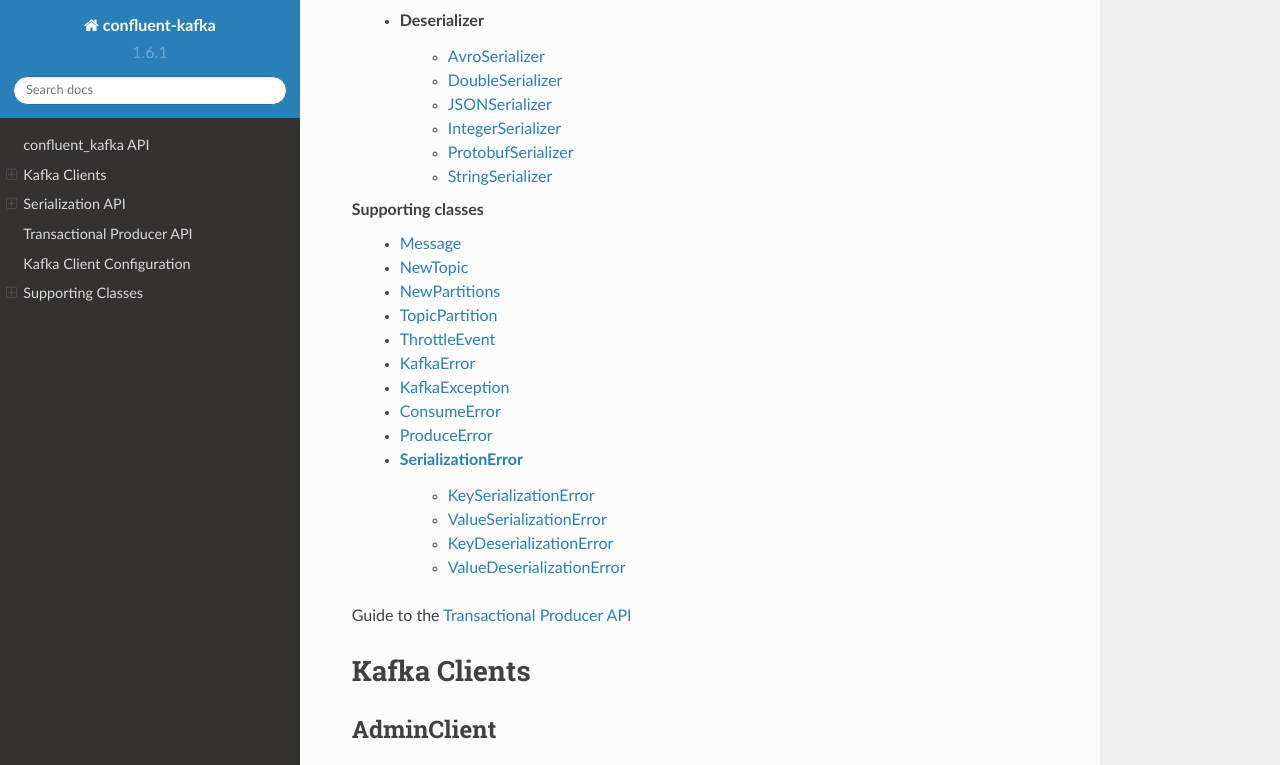
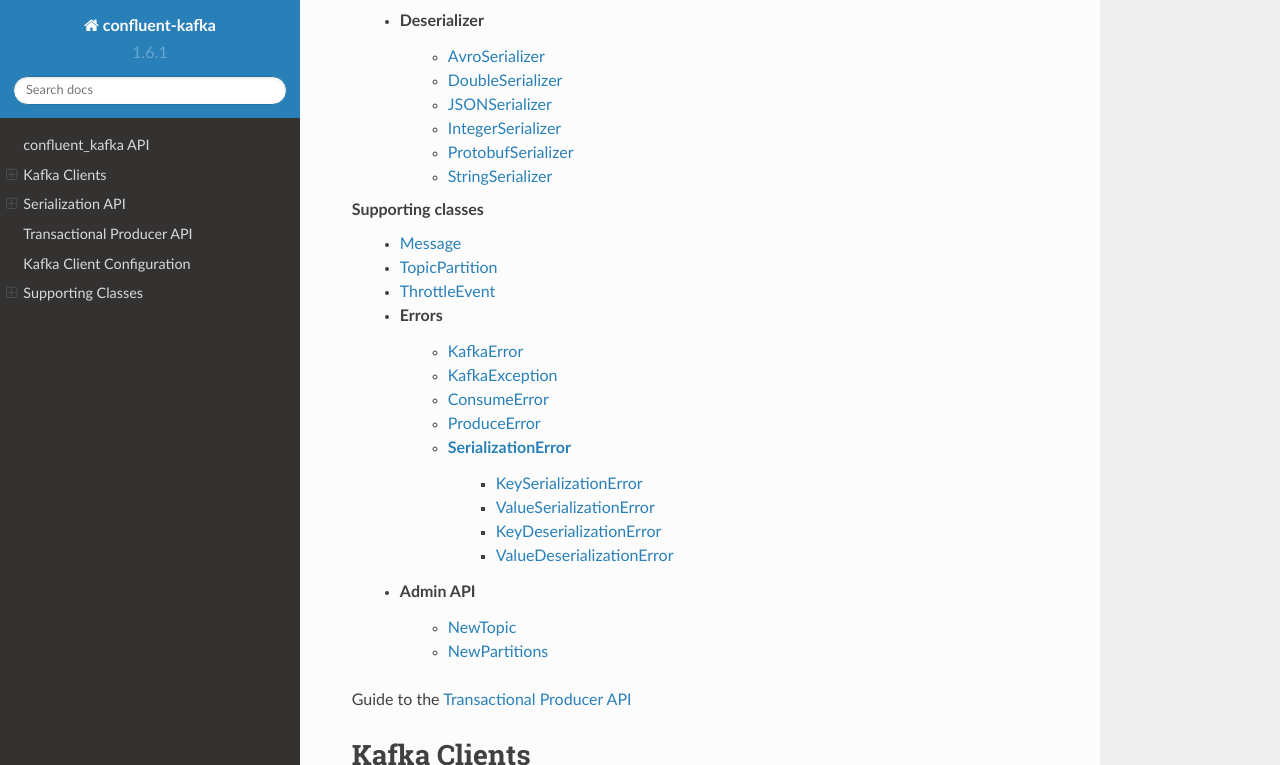
Before and after one commit to confluentinc/confluent-kafka-python, a Sphinx documentation site: the page built from docs/index.rst, in a window 1280 px wide and 900 px high, scrolled down 724 px, cut to the strip 0-765 px from the top of the window. Built offline with Sphinx 7.4.7 and the Read the Docs theme 2.0.0, drawn with Linux system fonts in a browser that asks for light colours.

Commit message:
group admin api

```diff
--- a/docs/index.rst
+++ b/docs/index.rst
@@ -37,20 +37,23 @@
 
 Supporting classes
     - :ref:`Message <pythonclient_message>`
-    - :ref:`NewTopic <pythonclient_newtopic>`
-    - :ref:`NewPartitions <pythonclient_newpartitions>`
     - :ref:`TopicPartition <pythonclient_topicpartition>`
     - :ref:`ThrottleEvent <pythonclient_throttleevent>`
 
-    - :ref:`KafkaError <pythonclient_kafkaerror>`
-    - :ref:`KafkaException <pythonclient_kafkaexception>`
-    - :ref:`ConsumeError <pyclient_error_consumer>`
-    - :ref:`ProduceError <pyclient_error_producer>`
-    - :ref:`SerializationError <serde_error>`
+    - Errors
+        - :ref:`KafkaError <pythonclient_kafkaerror>`
+        - :ref:`KafkaException <pythonclient_kafkaexception>`
+        - :ref:`ConsumeError <pyclient_error_consumer>`
+        - :ref:`ProduceError <pyclient_error_producer>`
+        - :ref:`SerializationError <serde_error>`
             - :ref:`KeySerializationError <serde_error_serializer_key>`
             - :ref:`ValueSerializationError <serde_error_serializer_value>`
             - :ref:`KeyDeserializationError <serde_error_deserializer_key>`
             - :ref:`ValueDeserializationError <serde_error_deserializer_value>`
+
+    - Admin API
+        - :ref:`NewTopic <pyclient_admin_newtopic>`
+        - :ref:`NewPartitions <pyclient_admin_newpartitions>`
 
 Guide to the :ref:`Transactional Producer API <pythonclient_transactional>`
 
@@ -68,7 +71,7 @@
 .. automodule:: confluent_kafka.admin
    :members:
 
-.. _pythonclient_newtopic:
+.. _pyclient_admin_newtopic:
 
 **************
 NewTopic
@@ -77,7 +80,7 @@
 .. autoclass:: confluent_kafka.admin.NewTopic
    :members:
 
-.. _pythonclient_newpartitions:
+.. _pyclient_admin_newpartitions:
 
 **************
 NewPartitions
```
